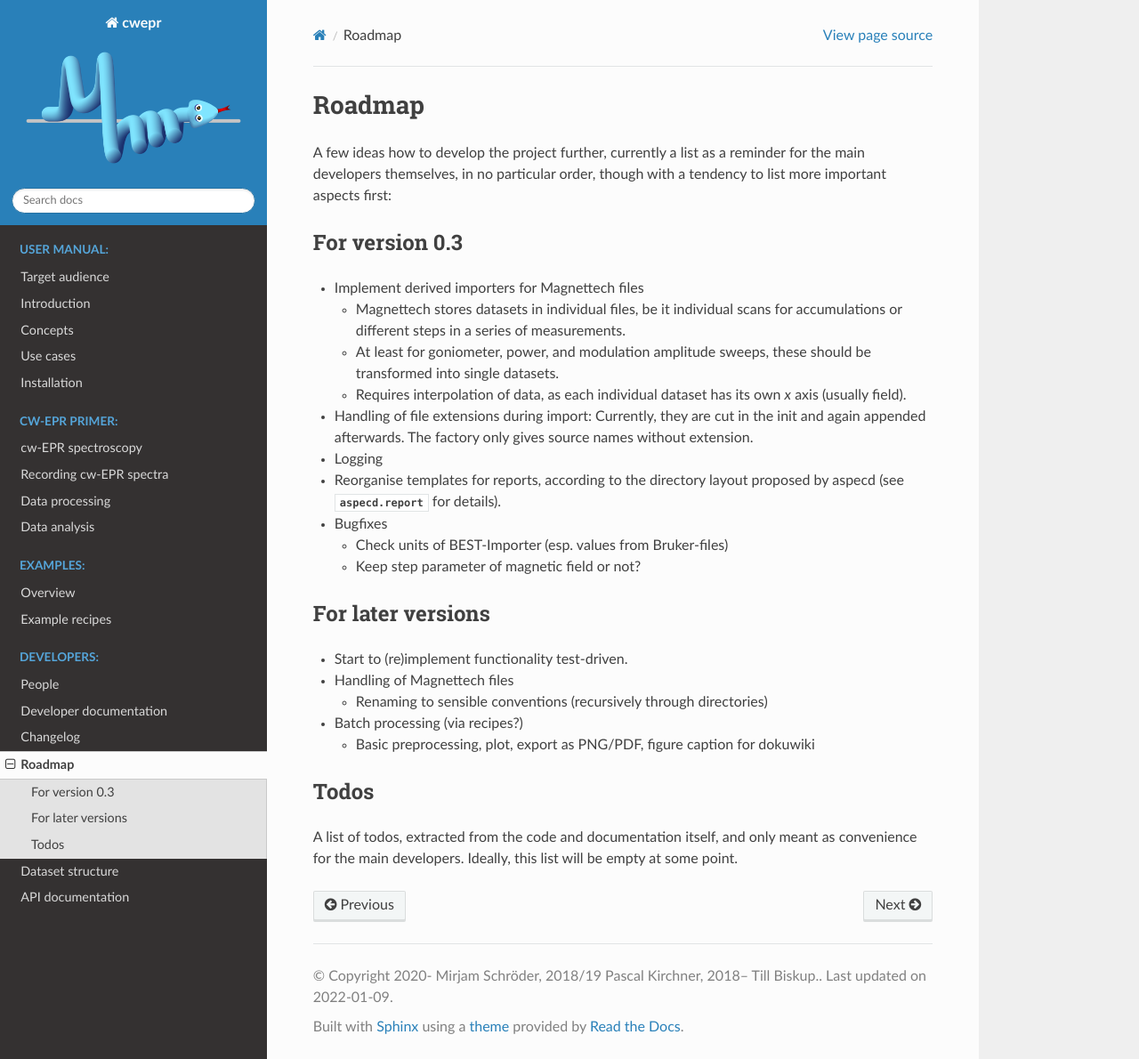
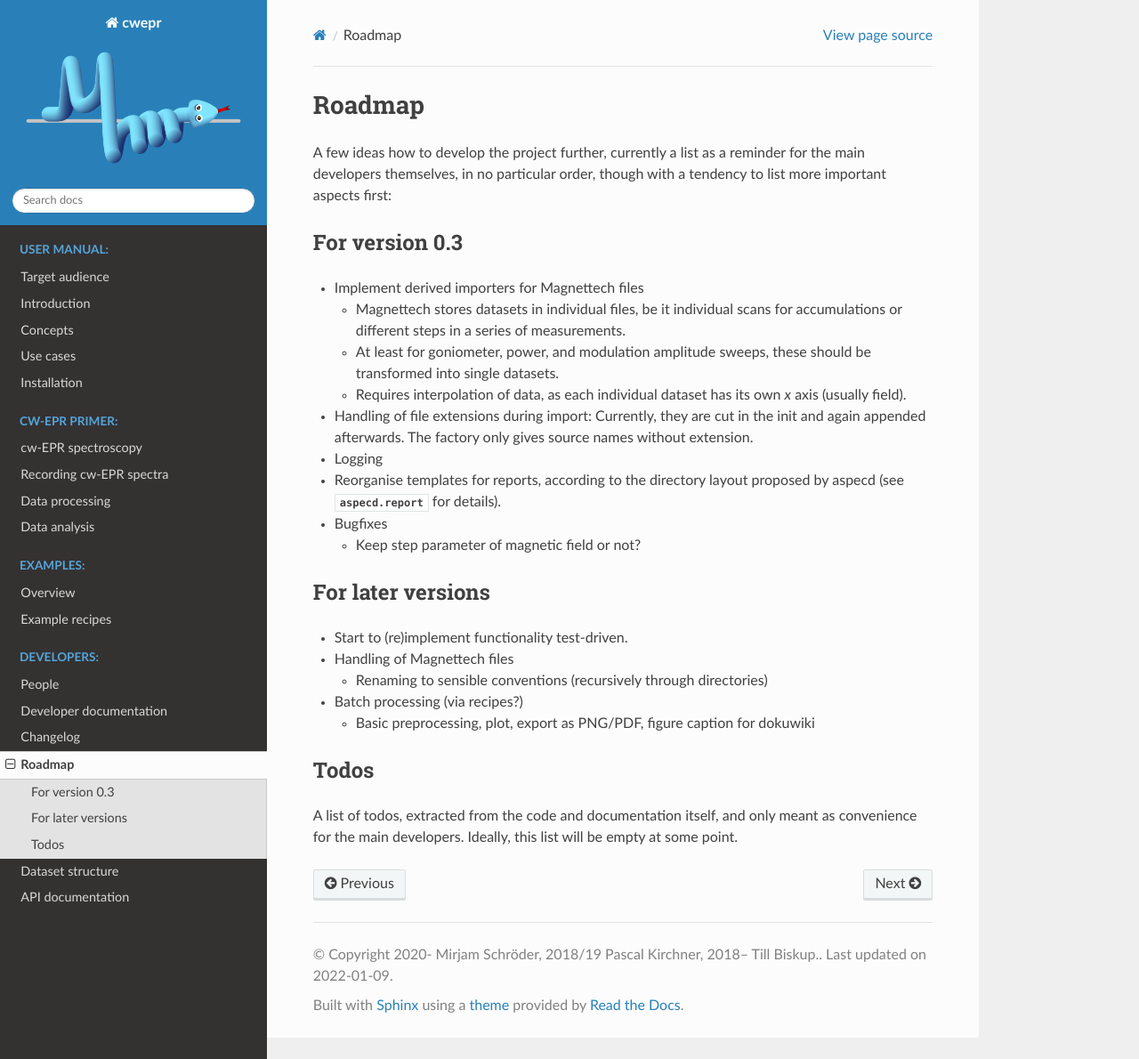
Before and after one commit to tillbiskup/cwepr, a Sphinx documentation site: the page built from docs/roadmap.rst, in a window 1280 px wide and 1190 px high. Shown: the whole window at 89% size. Built offline with Sphinx 7.4.7 and the Read the Docs theme 2.0.0, drawn with Linux system fonts in a browser that asks for light colours.

Commit message:
update roadmap

```diff
--- a/docs/roadmap.rst
+++ b/docs/roadmap.rst
@@ -24,7 +24,6 @@ For version 0.3
 
 * Bugfixes
 
-  * Check units of BEST-Importer (esp. values from Bruker-files)
   * Keep step parameter of magnetic field or not?
 
 
```
Also changed, not shown: 1 other file.
